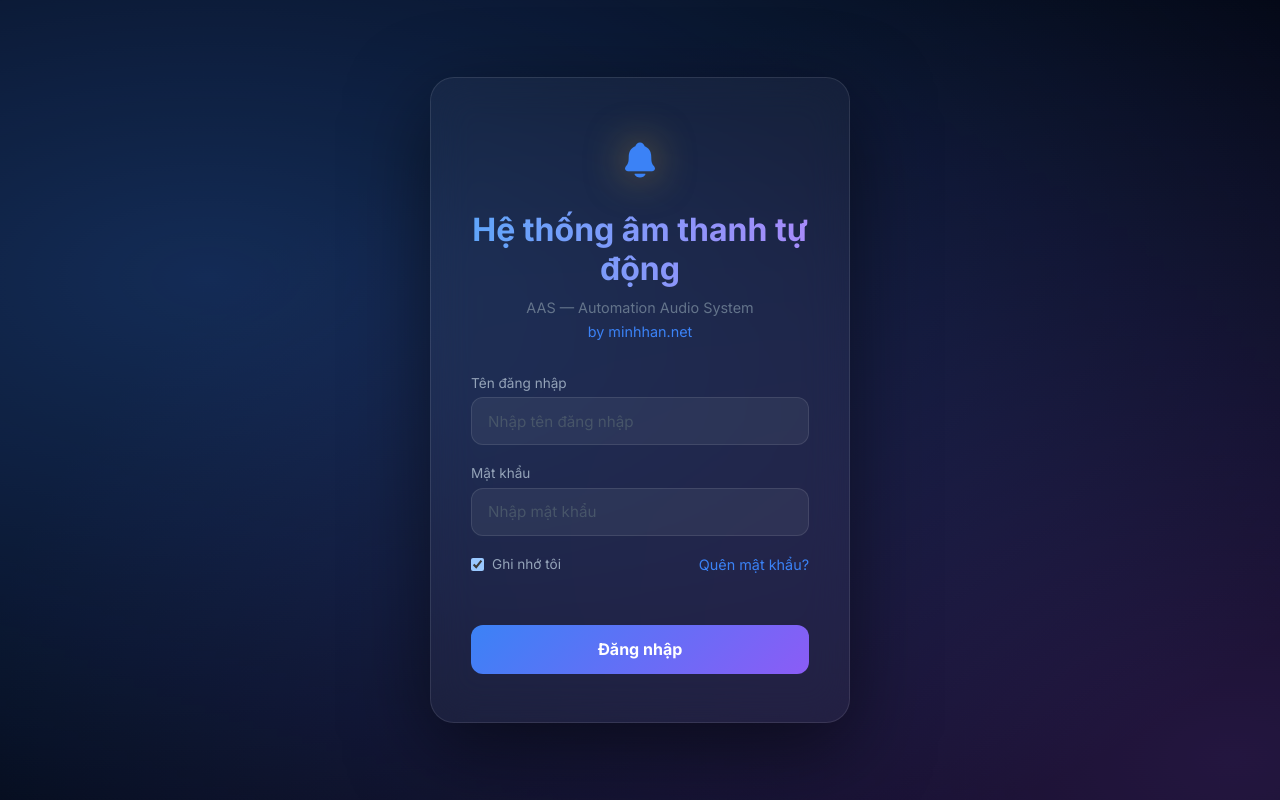
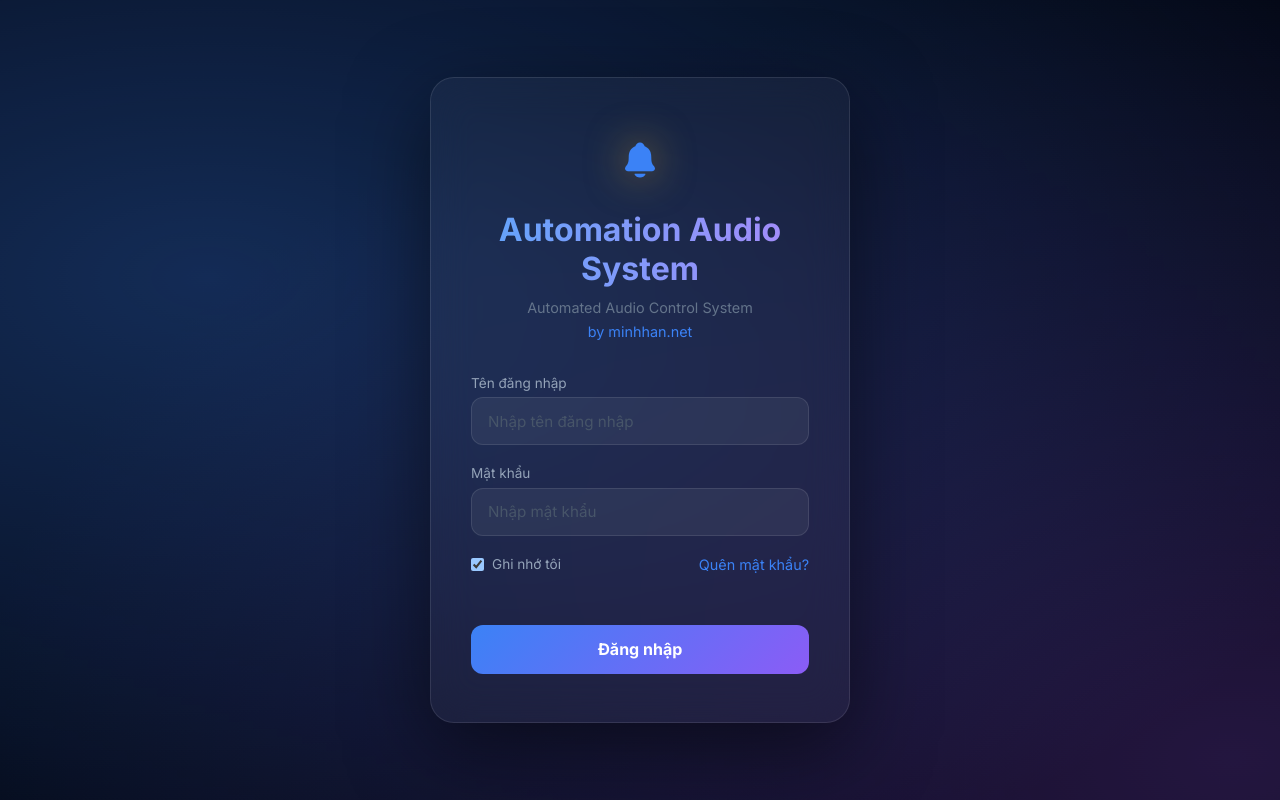
Before and after one commit to hanmn1k99/auto-bell-by-minhhan.net, a React (Vite) app in the folder frontend/: page /login in a window 1280 px wide. Built offline with nearby package versions, Linux system fonts and the light colour scheme; no server answers.

Commit message:
refactor(branding): Keep app title in English (Automation Audio System) and retain Vietnamese for PWA shortcuts

```diff
--- a/frontend/index.html
+++ b/frontend/index.html
@@ -7,7 +7,7 @@
     <meta name="theme-color" content="#030712" />
     <link rel="manifest" href="/api/files/manifest.json" />
     <link href="https://fonts.googleapis.com/css2?family=Inter:wght@400;700&display=swap" rel="stylesheet">
-    <title>Hệ thống âm thanh tự động | minhhan.net</title>
+    <title>Automation Audio System | minhhan.net</title>
     <script type="module" src="https://unpkg.com/ionicons@7.1.0/dist/ionicons/ionicons.esm.js"></script>
     <script nomodule src="https://unpkg.com/ionicons@7.1.0/dist/ionicons/ionicons.js"></script>
   </head>
--- a/frontend/src/AdminPage.tsx
+++ b/frontend/src/AdminPage.tsx
@@ -291,7 +291,7 @@ export default function AdminPage() {
   }, [nowPlaying, mediaDuration, isSeeking]);
 
   useEffect(() => {
-    document.title = 'Dashboard - Hệ thống âm thanh tự động | minhhan.net';
+    document.title = 'Dashboard - Automation Audio System | minhhan.net';
     loadAll();
 
     const token = localStorage.getItem('token') || sessionStorage.getItem('token');
@@ -1964,7 +1964,7 @@ export default function AdminPage() {
         <button className="mobile-menu-btn" onClick={() => setSidebarOpen(!sidebarOpen)}>
           {React.createElement('ion-icon', { name: 'menu-outline' })}
         </button>
-        <div style={{ fontWeight: 'bold' }}>Hệ thống âm thanh tự động</div>
+        <div style={{ fontWeight: 'bold' }}>Automation Audio System</div>
         <div style={{ width: '24px' }}></div>
       </div>
       <div className={`sidebar-overlay ${sidebarOpen ? 'open' : ''}`} onClick={() => setSidebarOpen(false)}></div>
@@ -1999,7 +1999,7 @@ export default function AdminPage() {
 
           <div style={{ marginTop: '1.5rem', textAlign: 'center', fontSize: '0.75rem', color: 'var(--text-muted)', lineHeight: '1.5' }}>
             <div>© {new Date().getFullYear()} minhhan.net</div>
-            <div style={{ fontWeight: 600, color: 'var(--text)' }}>Hệ thống âm thanh tự động</div>
+            <div style={{ fontWeight: 600, color: 'var(--text)' }}>Automation Audio System</div>
           </div>
         </div>
       </aside>
--- a/frontend/src/LoginPage.tsx
+++ b/frontend/src/LoginPage.tsx
@@ -77,8 +77,8 @@ export default function LoginPage() {
         ) : (
           <div className="login-logo">{React.createElement('ion-icon', { name: 'notifications', style: {fontSize: '2.5rem', color: 'var(--accent)'} })}</div>
         )}
-        <h1 className="login-title">Hệ thống âm thanh tự động</h1>
-        <p className="login-subtitle">AAS — Automation Audio System<br /><span>by minhhan.net</span></p>
+        <h1 className="login-title">Automation Audio System</h1>
+        <p className="login-subtitle">Automated Audio Control System<br /><span>by minhhan.net</span></p>
 
         <form className="login-form" onSubmit={handleSubmit}>
           <div className="login-field">
--- a/frontend/src/PlayerPage.tsx
+++ b/frontend/src/PlayerPage.tsx
@@ -403,7 +403,7 @@ export default function PlayerPage() {
             <>
               <div className="player-logo-placeholder">{React.createElement('ion-icon', { name: 'notifications' })}</div>
               <div className="player-title">
-                <h1>Hệ thống âm thanh tự động</h1>
+                <h1>Automation Audio System</h1>
                 <span>by minhhan.net</span>
               </div>
             </>
@@ -444,7 +444,7 @@ export default function PlayerPage() {
 
         {logoUrl && (
           <div className="player-copyright">
-            © {new Date().getFullYear()} minhhan.net — Hệ thống âm thanh tự động
+            © {new Date().getFullYear()} minhhan.net — Automation Audio System
           </div>
         )}
       </div>
--- a/frontend/src/SetupPage.tsx
+++ b/frontend/src/SetupPage.tsx
@@ -66,7 +66,7 @@ export default function SetupPage() {
           Cài đặt Lần đầu
         </h2>
         <p className="login-subtitle">
-          Chào mừng bạn đến với Hệ thống âm thanh tự động.<br/>Vui lòng tạo tài khoản Quản trị viên.
+          Welcome to Automation Audio System.<br/>Vui lòng tạo tài khoản Quản trị viên.
         </p>
 
         <form className="login-form" onSubmit={handleSetup}>
```
Also changed, not shown: frontend/public/manifest.json, 1 other file (tests, documents, lock files or other folders).
